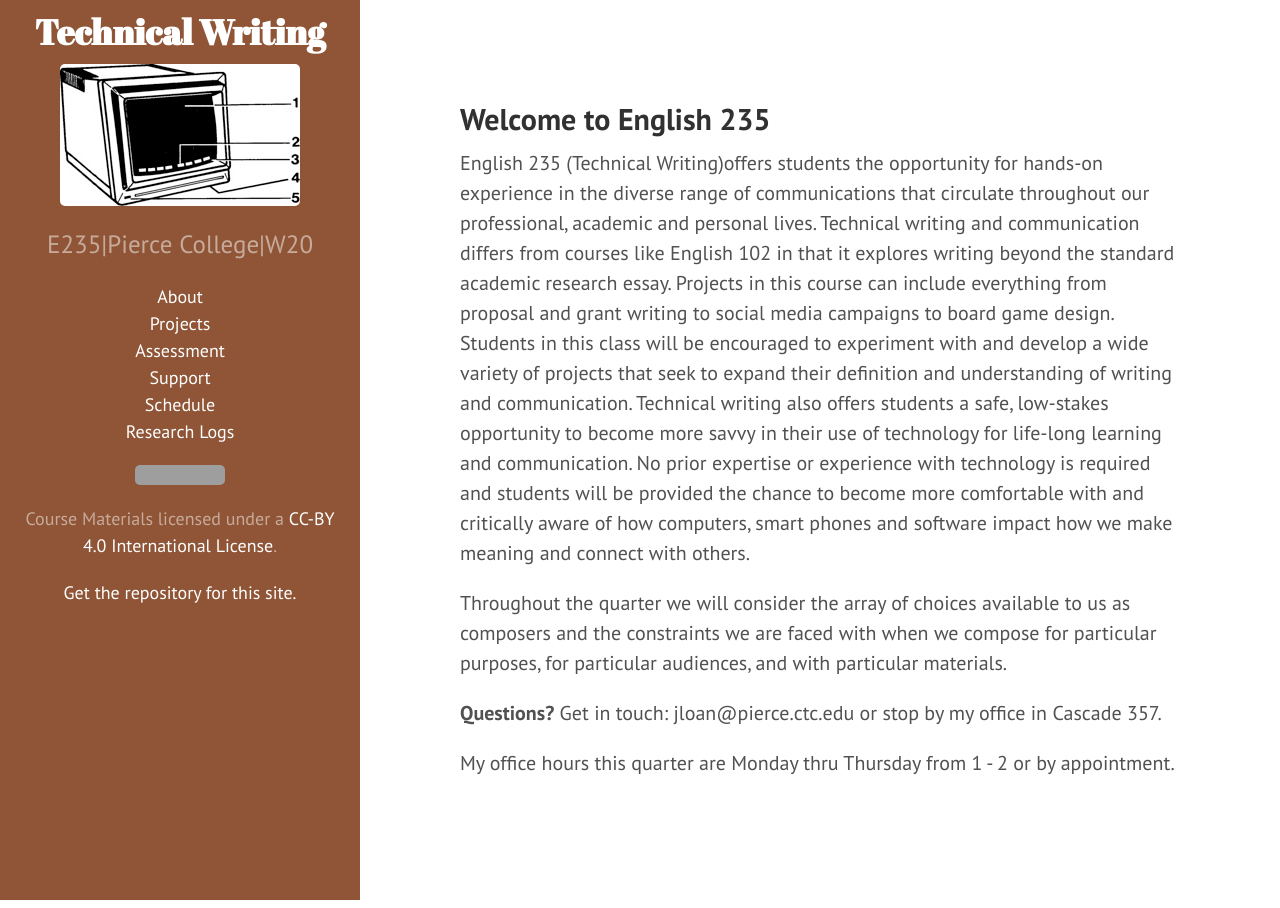
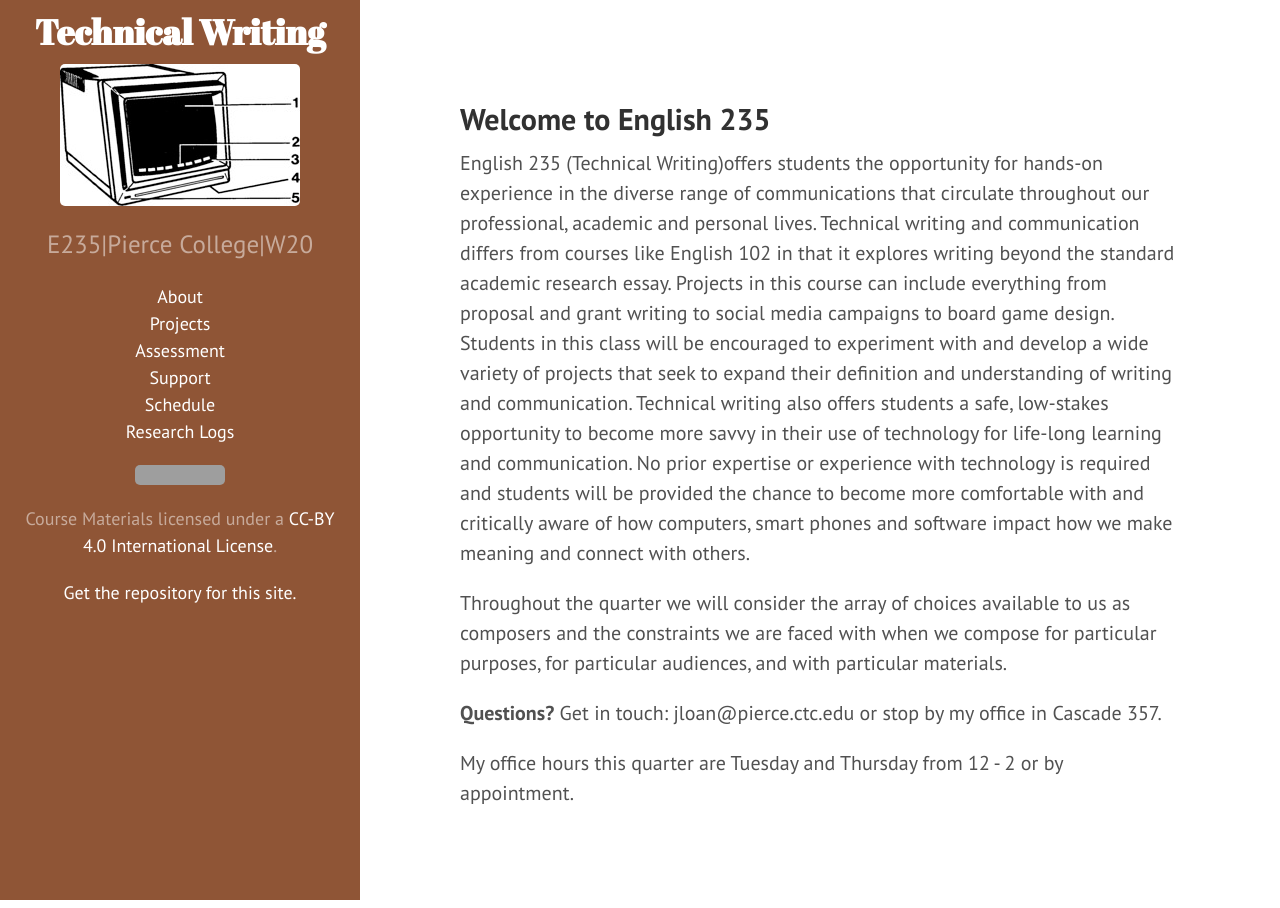
Before and after one commit to jloan/235v2, a Jekyll site: the page built from index.html, in a window 1280 px wide. Built offline with Jekyll 4.4.1, drawn with Linux system fonts in a browser that asks for light colours; the list of posts is cut into pages by our own code; grey boxes are pictures that could not be loaded.

Commit message:
Update index.html

```diff
--- a/index.html
+++ b/index.html
@@ -11,4 +11,4 @@ layout: default
 
 <p><b>Questions?</b> Get in touch: jloan@pierce.ctc.edu or stop by my office in Cascade 357.<p>
 
-<p>My office hours this quarter are Monday thru Thursday from 1 - 2 or by appointment.<p>
+<p>My office hours this quarter are Tuesday and Thursday from 12 - 2 or by appointment.<p>
```
